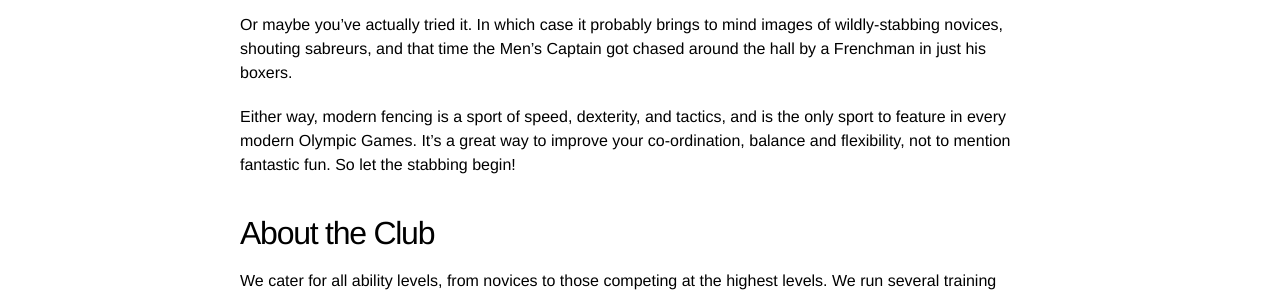
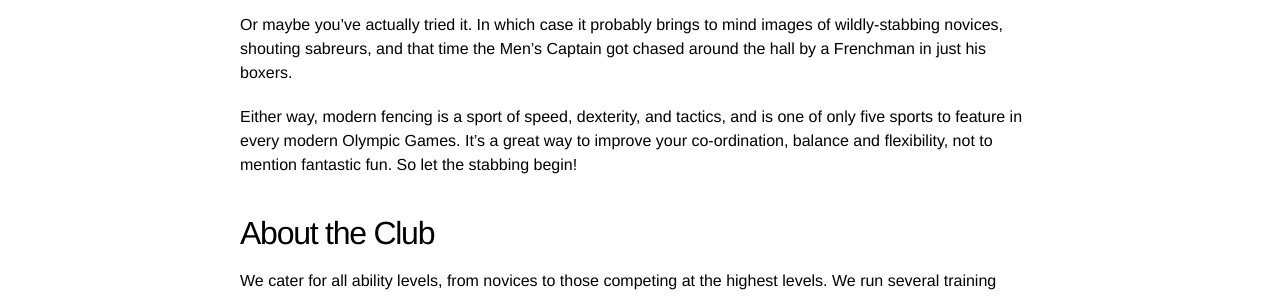
Before and after one commit to sotonfencing/sotonfencing.github.io, a Jekyll site: the page built from about.md, in a window 1280 px wide. Shown: the part 291-587 px from the top of the page. Built offline with Jekyll 4.4.1, drawn with Linux system fonts in a browser that asks for light colours.

Commit message:
Correct fact about the Olympic Games

```diff
--- a/about.md
+++ b/about.md
@@ -12,7 +12,7 @@ Fencing never fails to conjure images of swashbuckling heroes, clashing swords a
 
 Or maybe you've actually tried it. In which case it probably brings to mind images of wildly-stabbing novices, shouting sabreurs, and that time the Men's Captain got chased around the hall by a Frenchman in just his boxers.
 
-Either way, modern fencing is a sport of speed, dexterity, and tactics, and is the only sport to feature in every modern Olympic Games. It's a great way to improve your co-ordination, balance and flexibility, not to mention fantastic fun. So let the stabbing begin!
+Either way, modern fencing is a sport of speed, dexterity, and tactics, and is one of only five sports to feature in every modern Olympic Games. It's a great way to improve your co-ordination, balance and flexibility, not to mention fantastic fun. So let the stabbing begin!
 
 About the Club
 --------------
```
